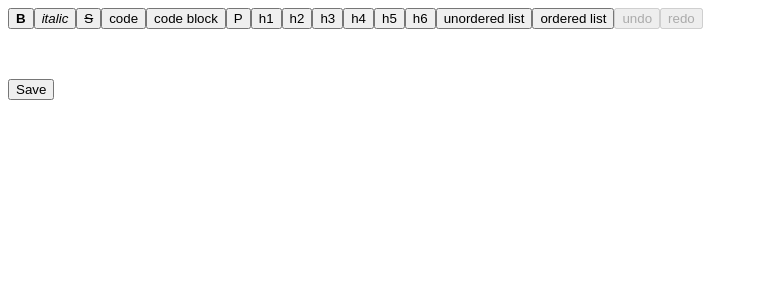
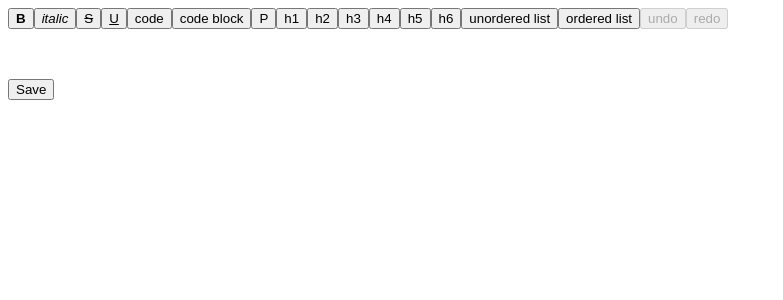
Before and after one commit to abhidatta0/react-tiptap-demo, a React (Vite) app: page / in a window 1280 px wide. Shown: the top 300 px of the page, without its empty margins (0-783 px from the left). Built offline with nearby package versions, Linux system fonts and the light colour scheme.

Commit message:
adding extension: Underline

```diff
--- a/package.json
+++ b/package.json
@@ -10,6 +10,7 @@
     "preview": "vite preview"
   },
   "dependencies": {
+    "@tiptap/extension-underline": "^2.3.1",
     "@tiptap/pm": "^2.3.1",
     "@tiptap/react": "^2.3.1",
     "@tiptap/starter-kit": "^2.3.1",
--- a/src/components/TipTap.tsx
+++ b/src/components/TipTap.tsx
@@ -1,8 +1,10 @@
 import {useEditor, EditorContent} from '@tiptap/react';
 import StarterKit from '@tiptap/starter-kit';
+import Underline from '@tiptap/extension-underline'
 
 const extensions = [
     StarterKit,
+    Underline,
 ]
 
 const content = ``;
@@ -44,6 +46,12 @@ const TipTap = ()=>{
                 className={editor.isActive('strike') ? 'is-active' : ''}
             >
                 <s>S</s>
+            </button>
+            <button
+                onClick={() => editor.chain().focus().toggleUnderline().run()}
+                className={editor.isActive('underline') ? 'is-active' : ''}
+            >
+                <u>U</u>
             </button>
             <button
                 onClick={() => editor.chain().focus().toggleCode().run()}
```
Also changed, not shown: 1 other file (tests, documents, lock files or other folders).
